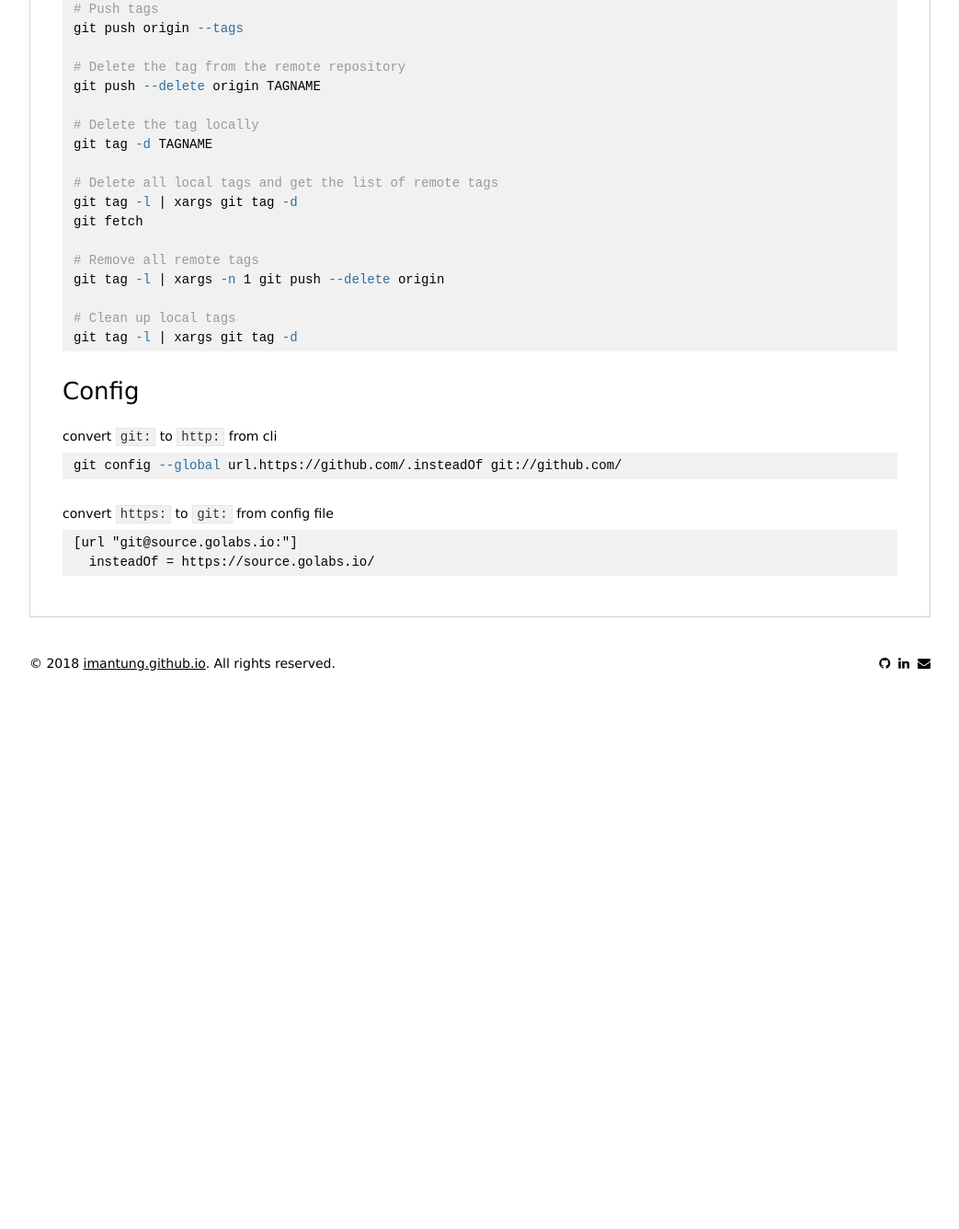
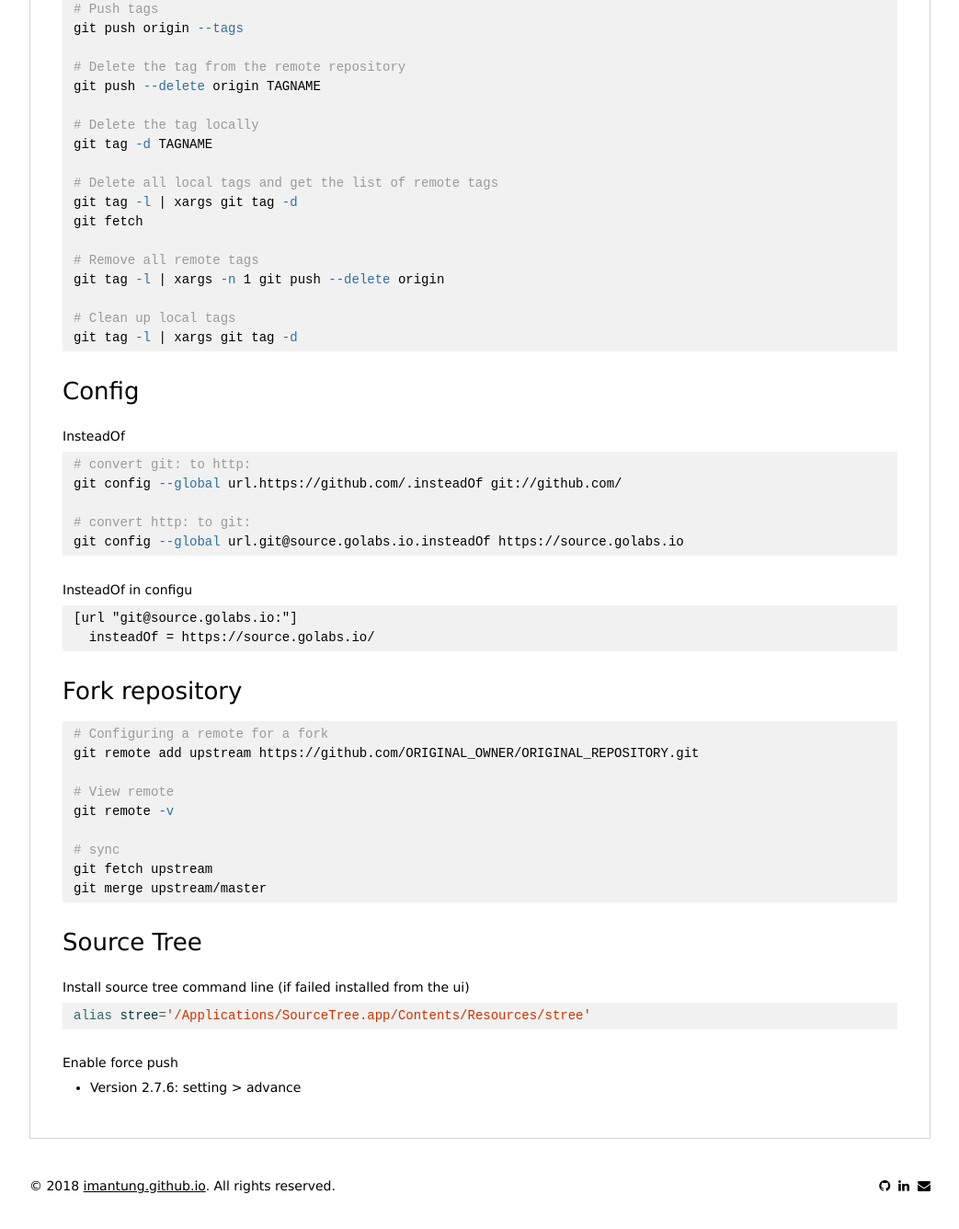
Before and after one commit to imantung/imantung.github.io, a Jekyll site: the page built from gist/techstacks/git.md, in a window 1280 px wide and 1400 px high, scrolled down 944 px. Shown: the top 1336 px of the window at 92% size, without its empty margins (118-1161 px from the left). Built offline with Jekyll 4.4.1, drawn with Linux system fonts in a browser that asks for light colours; nearby versions of some CDN libraries; before the commit the page ends 1776 px from its top, so only the background shows below that.

Commit message:
[iman] update gist

````diff
--- a/gist/techstacks/git.md
+++ b/gist/techstacks/git.md
@@ -69,13 +69,43 @@ git tag -l | xargs git tag -d
 
 ### Config
 
-convert `git:` to `http:` from cli
+InsteadOf
 ```sh
+# convert git: to http:
 git config --global url.https://github.com/.insteadOf git://github.com/
+
+# convert http: to git:
+git config --global url.git@source.golabs.io.insteadOf https://source.golabs.io
 ```
 
-convert `https:` to `git:` from config file
+InsteadOf in configu
 ```
 [url "git@source.golabs.io:"]
   insteadOf = https://source.golabs.io/
 ```
+
+
+### Fork repository
+
+```sh
+# Configuring a remote for a fork
+git remote add upstream https://github.com/ORIGINAL_OWNER/ORIGINAL_REPOSITORY.git
+
+# View remote
+git remote -v
+
+# sync
+git fetch upstream
+git merge upstream/master
+```
+
+
+### Source Tree
+
+Install source tree command line (if failed installed from the ui)
+```sh
+alias stree='/Applications/SourceTree.app/Contents/Resources/stree'
+```
+
+Enable force push
+- Version 2.7.6: setting > advance
````
Also changed, not shown: gist/techstacks/k8s.md (+17 -0 lines).
